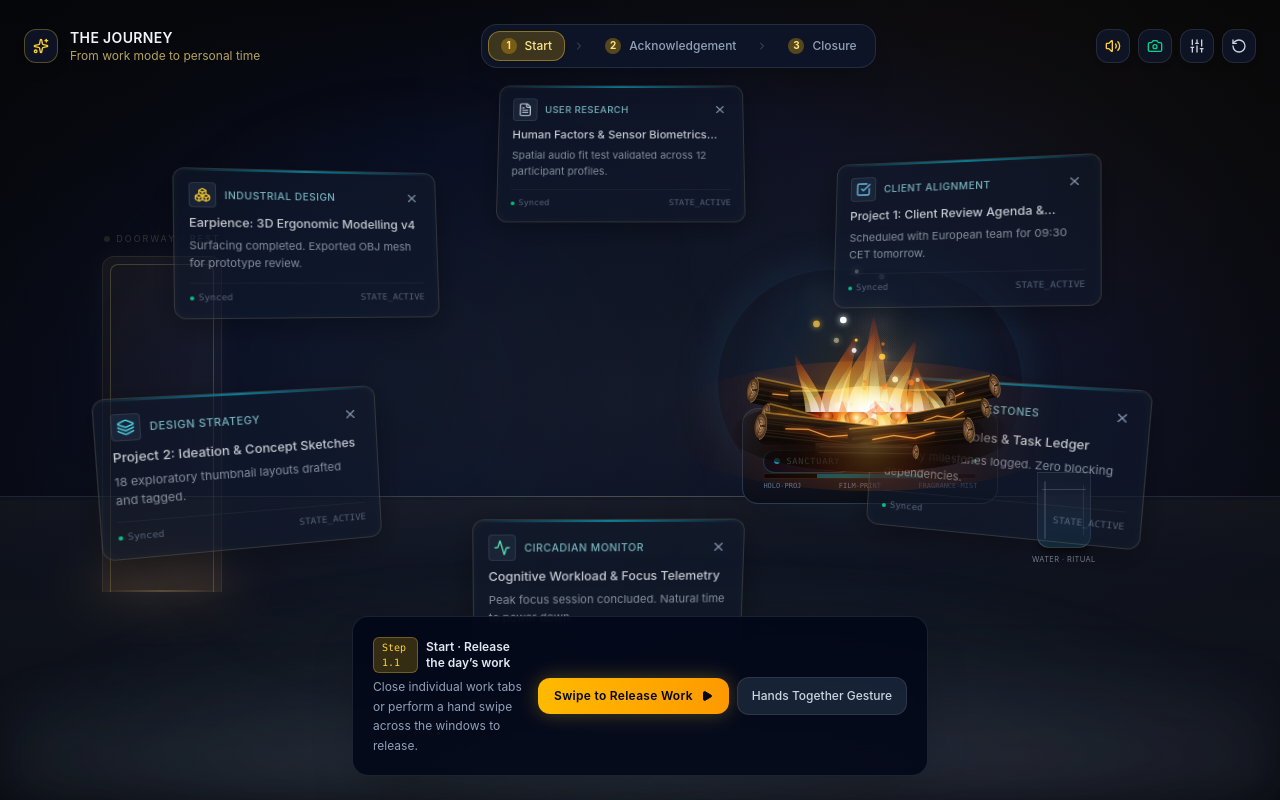
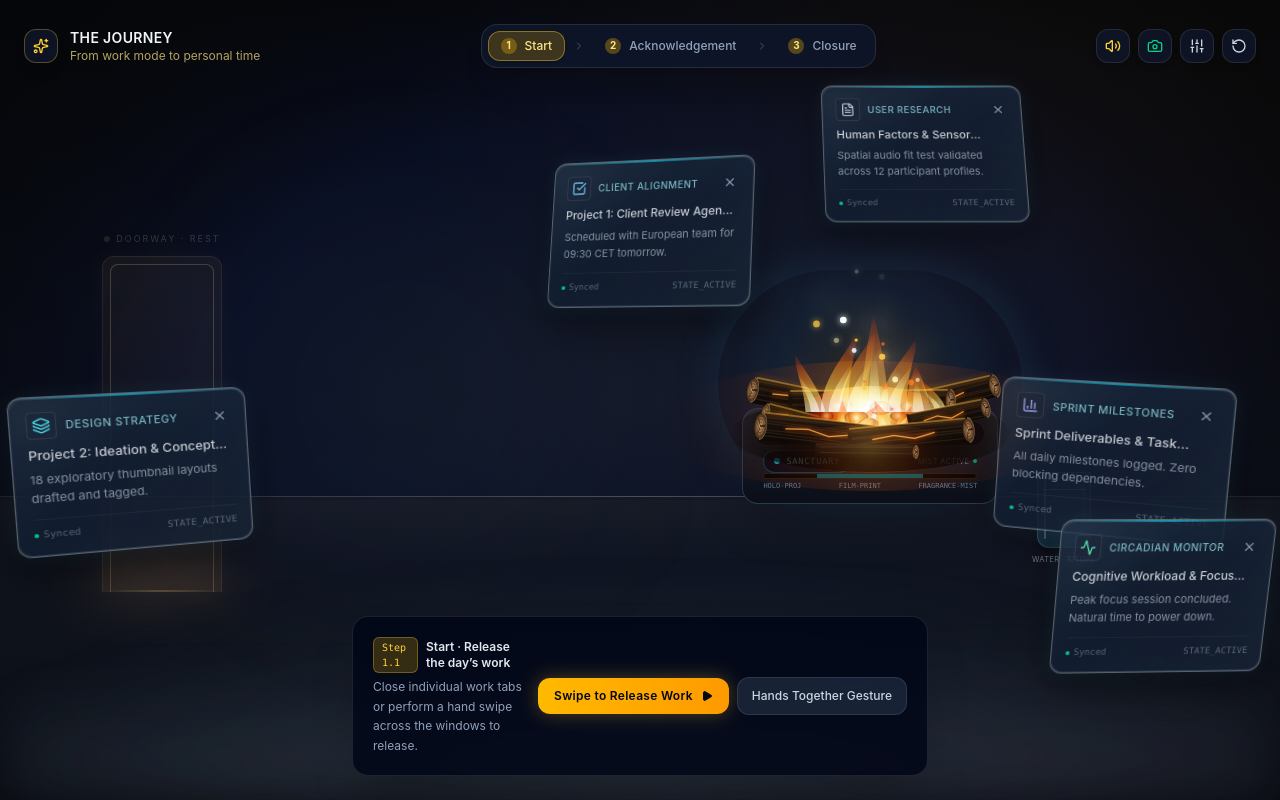
Before and after one commit to 1990hello/Sony-Japan-Joint-Design-Project_2026, a React (Vite) app: page / in a window 1280 px wide. Built offline with nearby package versions, Linux system fonts and the light colour scheme; no server answers.

Commit message:
Apply 3D depth layers to Stage 1 work windows

```diff
--- a/src/components/WorkTabsLayer.tsx
+++ b/src/components/WorkTabsLayer.tsx
@@ -229,7 +229,7 @@ export const WorkTabsLayer: React.FC<WorkTabsLayerProps> = ({
         return (
           <div
             key={tab.id}
-            className={`absolute transition-all ${
+            className={`work-window-shell absolute transition-all ${
               isTransferring
                 ? 'duration-700 ease-in opacity-0 scale-25 pointer-events-none'
                 : 'duration-1000 ease-out opacity-90 hover:opacity-100 pointer-events-auto'
@@ -239,11 +239,13 @@ export const WorkTabsLayer: React.FC<WorkTabsLayerProps> = ({
                 ? `translate3d(0px, -20px, -240px) rotateX(${tab.initialPos.rotX * 2}deg) rotateY(${tab.initialPos.rotY * 2}deg) scale(0.06)`
                 : `translate3d(${tab.initialPos.x}px, ${tab.initialPos.y}px, ${tab.initialPos.z}px) rotateX(${tab.initialPos.rotX}deg) rotateY(${tab.initialPos.rotY}deg) rotateZ(${tab.initialPos.rotZ}deg)`,
               width: '260px',
+              transformStyle: 'preserve-3d',
+              willChange: 'transform',
             }}
           >
             {/* Holographic AR Work Window */}
             <div
-              className={`glass-tab rounded-xl p-3.5 shadow-2xl relative overflow-hidden transition-all duration-700 border backdrop-blur-md ${
+              className={`glass-tab work-window-surface rounded-xl p-3.5 shadow-2xl relative overflow-hidden transition-all duration-700 border backdrop-blur-md ${
                 isForming
                   ? 'border-amber-300/40 bg-slate-900/85 shadow-[0_0_25px_rgba(251,191,36,0.2)]'
                   : 'border-cyan-400/30 bg-slate-900/80 hover:border-cyan-300/60'
```
